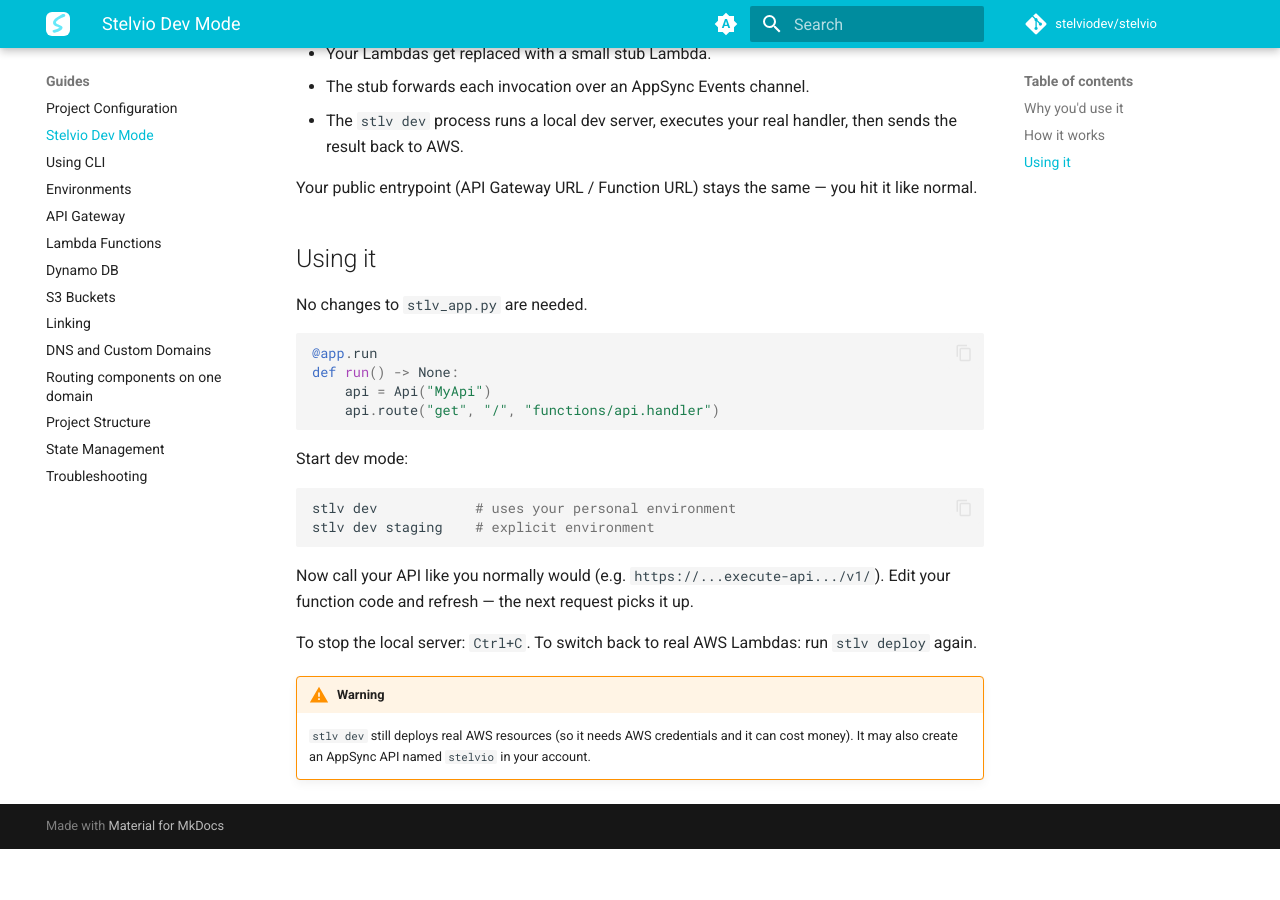
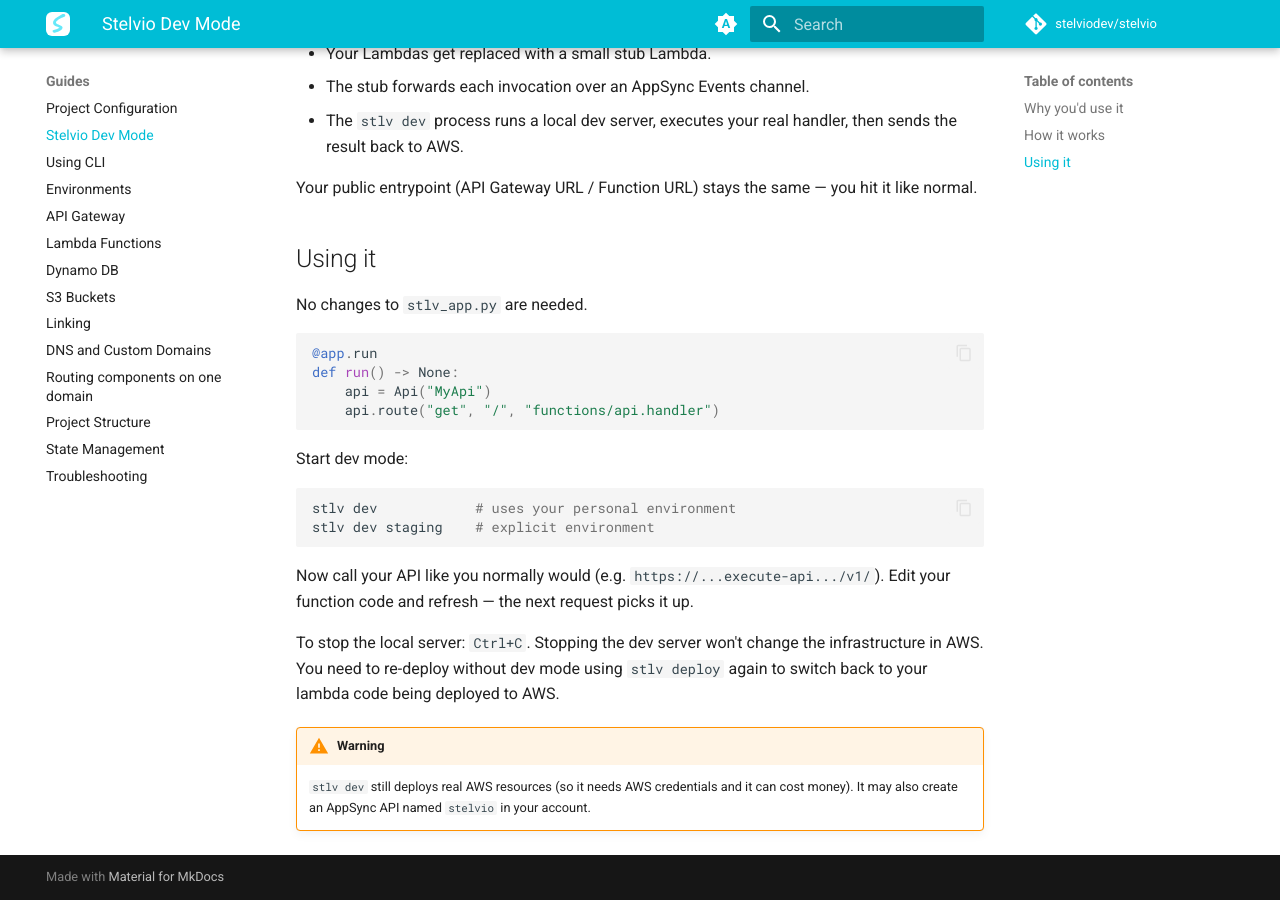
Before and after one commit to stelviodev/stelvio, an MkDocs documentation site: the page built from docs/guides/stlv-dev.md, in a window 1280 px wide and 900 px high, scrolled down 588 px. Built offline with MkDocs 1.6.1 and Material for MkDocs 9.7.7, drawn with Linux system fonts in a browser that asks for light colours; comment, search, counter and statistics services are not loaded; before the commit the page ends 1437 px from its top, so only the background shows below that.

Commit message:
clarify docs for stopping dev mode

```diff
--- a/docs/guides/stlv-dev.md
+++ b/docs/guides/stlv-dev.md
@@ -39,7 +39,7 @@
 
 Now call your API like you normally would (e.g. `https://...execute-api.../v1/`). Edit your function code and refresh — the next request picks it up.
 
-To stop the local server: `Ctrl+C`. To switch back to real AWS Lambdas: run `stlv deploy` again.
+To stop the local server: `Ctrl+C`. Stopping the dev server won't change the infrastructure in AWS. You need to re-deploy without dev mode using `stlv deploy` again to switch back to your lambda code being deployed to AWS.
 
 !!! warning
     `stlv dev` still deploys real AWS resources (so it needs AWS credentials and it can cost money). It may also create an AppSync API named `stelvio` in your account.
```
